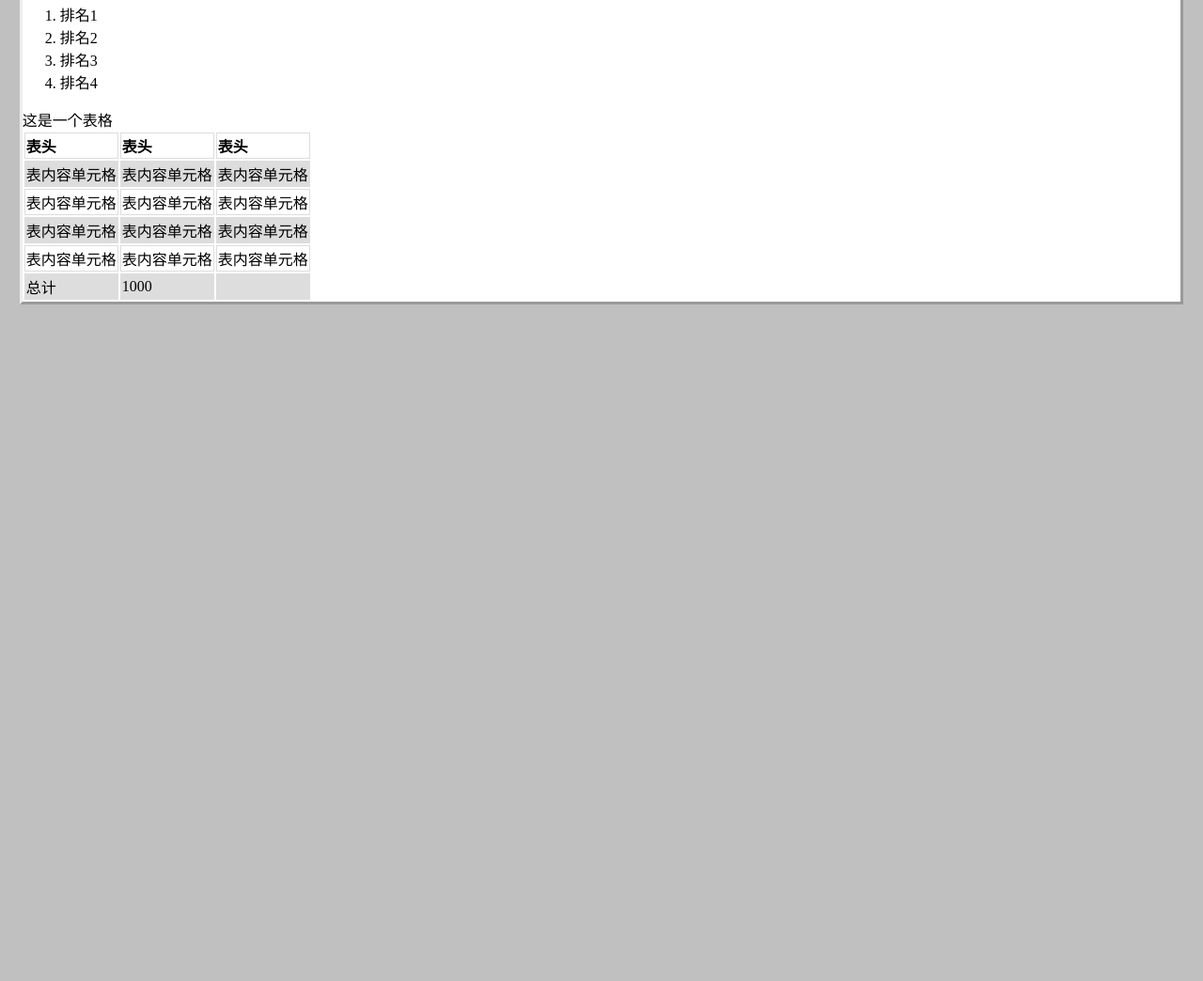
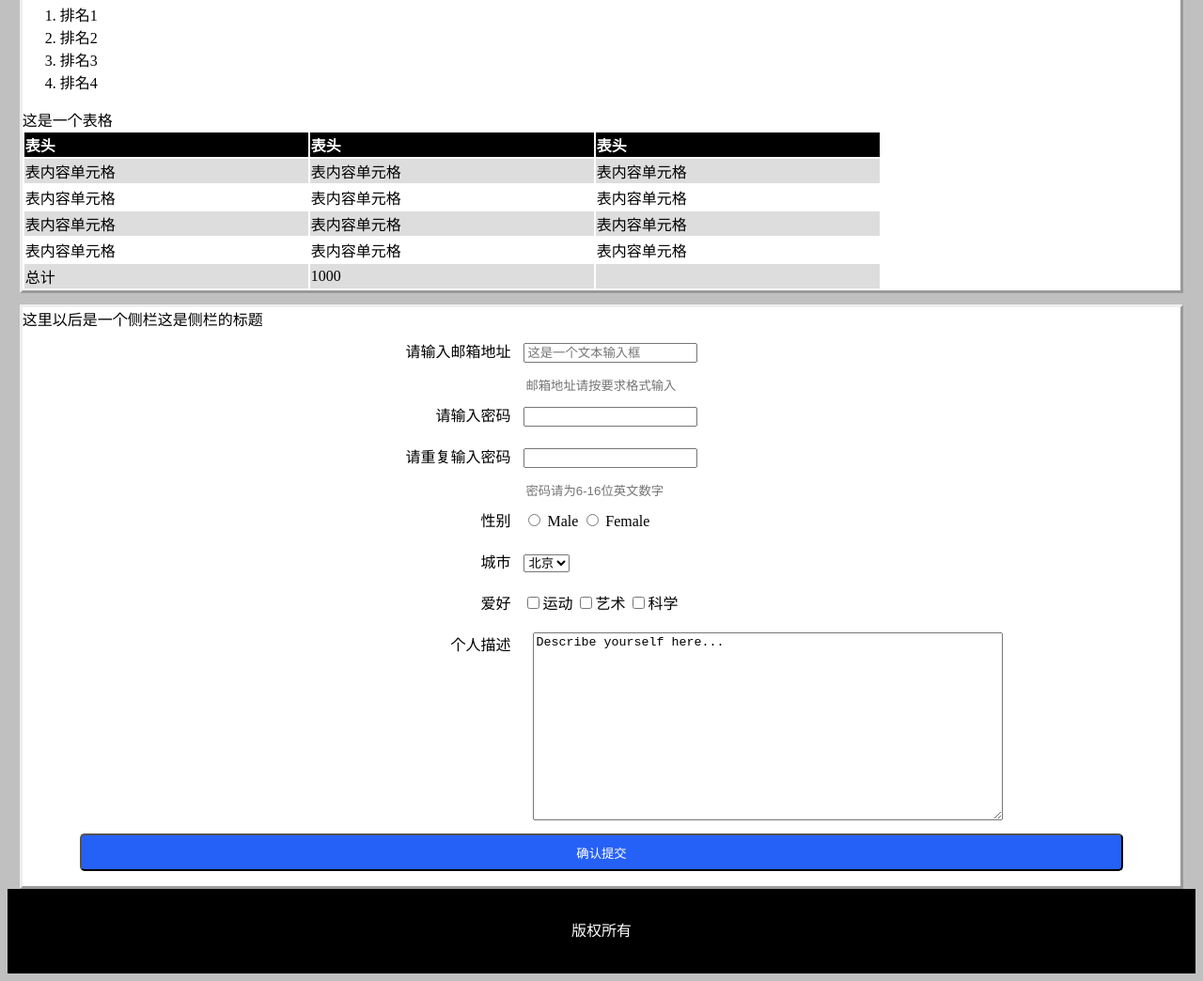
Before and after one commit to xiaoyupaopao233333/baidu_front_end_tasks, a plain HTML site: page xiaowei_task2.html in a window 1280 px wide. Shown: the part 2394-3438 px from the top of the page at 94% size. Before the commit the page ends 2726 px from the top, so only its background shows below. Drawn offline with Linux system fonts and the light colour scheme.

Commit message:
update refs #2

```diff
--- a/style.css
+++ b/style.css
@@ -56,10 +56,65 @@ list-style-type: none;
 }
 
 #table_1 td, th {
-    border: 1px solid #dddddd;
+
     text-align: left;
+    width:300px;
 }
 
 #table_1 tr:nth-child(even) {
     background-color: #dddddd;
 }
+
+#first-row {
+	background-color: #000000;
+    color: #ffffff;
+}
+
+#footer {
+	line-height: 90px;
+    height: 90px;
+	background-color: #000000;
+	color: #ffffff;
+	text-align: center;
+}
+
+.block {
+	margin-left: 30%;
+}
+.block label {
+	display: inline-block;
+	width: 140px;
+	text-align: right;
+	margin:10px;
+}
+.block input[type="text"]{
+	margin:10px;
+	width: 180px;
+}
+
+#textarea-label {
+	vertical-align: top;
+	text-align: right;
+}
+.block textarea{
+	margin:10px;
+	width: 500px;
+	height: 200px;
+	display: inline-block;
+}
+
+#form-style #submit-button {
+	text-align: center;
+}
+
+#form-style button {
+	width: 90%;
+	background-color: #2661F7;
+	border-radius: 5px;
+	height: 40px;
+	color: #ffffff;
+}
+#no-border-input {
+	border:0;
+	outline: none
+}
--- a/xiaowei_task2.html
+++ b/xiaowei_task2.html
@@ -1,16 +1,18 @@
 <html>
+
 <head>
 	<link rel="stylesheet" href="style.css">
 </head>
+
 <body>
 
-	<div  id="navigation">
+	<div id="navigation">
 		<img src="http://1.bp.blogspot.com/-5l0RRPCgqfw/UqDmPP5mLnI/AAAAAAAADbk/i4ohihy8wHg/s1600/header+badge3.png">
 		<ul>
-			<li><a href = "#">nav1</a></li>
-			<li><a href = "#">nav1</a></li>
-			<li><a href = "#">nav1</a></li>
-			<li><a href = "#">nav1</a></li>
+			<li><a href="#">nav1</a></li>
+			<li><a href="#">nav1</a></li>
+			<li><a href="#">nav1</a></li>
+			<li><a href="#">nav1</a></li>
 		</ul>
 	</div>
 	<div class="paragraph">
@@ -18,8 +20,8 @@
 		<h3>文章二级标题</h3>
 		<h6>文章作者 文章发表时间</h6>
 		<p class="content">
-				 <a href="https://www.w3schools.com/cssref/pr_text_text-indent.asp">w3cSchool</a> 这是一个很长很长的段落，这是一个很长很长的段落。<br>
-				 这是一个很长很长的段落，这是一个很长很长的段落。<b> 这是一个很长很长的段落，这是一个很长很长的段落。</b>
+			<a href="https://www.w3schools.com/cssref/pr_text_text-indent.asp">w3cSchool</a> 这是一个很长很长的段落，这是一个很长很长的段落。<br> 这是一个很长很长的段落，这是一个很长很长的段落。
+			<b> 这是一个很长很长的段落，这是一个很长很长的段落。</b>
 		</p>
 		<div><img src="http://1.bp.blogspot.com/-5l0RRPCgqfw/UqDmPP5mLnI/AAAAAAAADbk/i4ohihy8wHg/s1600/header+badge3.png"></div>
 		<div>
@@ -36,13 +38,13 @@
 		<h3>文章二级标题</h3>
 		<h6>文章作者 文章发表时间</h6>
 		<p class="content">
-			 <a href="https://www.w3schools.com/cssref/pr_text_text-indent.asp">w3cSchool</a> 这是一个很长很长的段落，这是一个很长很长的段落。<br>
-			 这是一个很长很长的段落，这是一个很长很长的段落。<b> 这是一个很长很长的段落，这是一个很长很长的段落。</b>
+			<a href="https://www.w3schools.com/cssref/pr_text_text-indent.asp">w3cSchool</a> 这是一个很长很长的段落，这是一个很长很长的段落。<br> 这是一个很长很长的段落，这是一个很长很长的段落。
+			<b> 这是一个很长很长的段落，这是一个很长很长的段落。</b>
 		</p>
 		<div><img src="http://1.bp.blogspot.com/-5l0RRPCgqfw/UqDmPP5mLnI/AAAAAAAADbk/i4ohihy8wHg/s1600/header+badge3.png"></div>
 		<p id="first-content">
-				 <a href="https://www.w3schools.com/cssref/pr_text_text-indent.asp">w3cSchool</a> 这是一个很长很长的段落，这是一个很长很长的段落。<br>
-				 这是一个很长很长的段落，这是一个很长很长的段落。<b> 这是一个很长很长的段落，这是一个很长很长的段落。</b>
+			<a href="https://www.w3schools.com/cssref/pr_text_text-indent.asp">w3cSchool</a> 这是一个很长很长的段落，这是一个很长很长的段落。<br> 这是一个很长很长的段落，这是一个很长很长的段落。
+			<b> 这是一个很长很长的段落，这是一个很长很长的段落。</b>
 		</p>
 	</div>
 	<div class="paragraph">
@@ -66,8 +68,8 @@
 		</div>
 		<div>
 			这是一个表格
-			<table  id="table_1">
-				<tr>
+			<table id="table_1">
+				<tr id="first-row">
 					<th>表头</th>
 					<th>表头</th>
 					<th>表头</th>
@@ -100,5 +102,67 @@
 			</table>
 		</div>
 	</div>
+	<div class="paragraph">
+		<div>
+			这里以后是一个侧栏这是侧栏的标题
+		</div>
+		<div>
+			<form id="form-style">
+				<div class="block">
+					<label>请输入邮箱地址</label>
+					<input type="email" id="email-address" placeholder="这是一个文本输入框">
+				</div>
+				<div class="block">
+					<label></label>
+					<input id="no-border-input" placeholder="邮箱地址请按要求格式输入">
+				</div>
+				<div class="block">
+					<label>请输入密码</label>
+					<input type="password" id="password">
+				</div>
+				<div class="block">
+					<label>请重复输入密码</label>
+					<input type="password" id="password">
+				</div>
+				<div class="block">
+					<label></label>
+					<input id="no-border-input" placeholder="密码请为6-16位英文数字">
+				</div>
+				<div class="block">
+					<label>性别</label>
+					<input type="radio" name="gender" value="male"> Male
+					<input type="radio" name="gender" value="female"> Female
+				</div>
+				<div class="block">
+					<label>城市</label>
+					<select>
+					<option value="beijing">北京</option>
+					<option value="shanghai">上海</option>
+					<option value="shenzhen">深圳</option>
+				</select>
+				</div>
+				<div class="block">
+					<label>爱好</label>
+					<input type="checkbox">运动
+					<input type="checkbox">艺术
+					<input type="checkbox">科学
+				</div>
+				<div class="block">
+					<label id="textarea-label">个人描述</label>
+					<textarea rows="4" cols="50" placeholder="Describe yourself here...">Describe yourself here...
+
+					</textarea>
+				</div>
+				<div id="submit-button">
+					<button>确认提交</button>
+				</div>
+
+			</form>
+		</div>
+	</div>
+	<div>
+		<footer id="footer">版权所有</footer>
+	</div>
+
 </body>
 </html>
```
Lines whose indentation alone changed are shown as unchanged.
